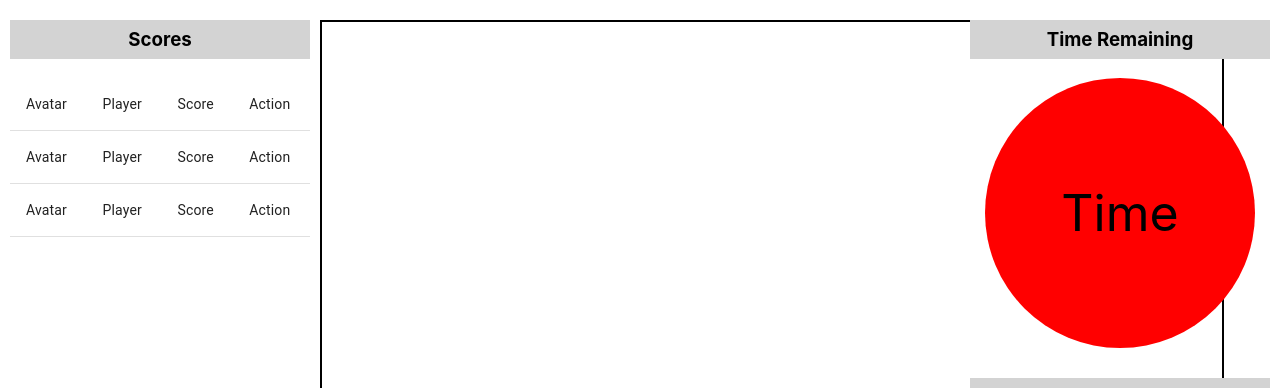
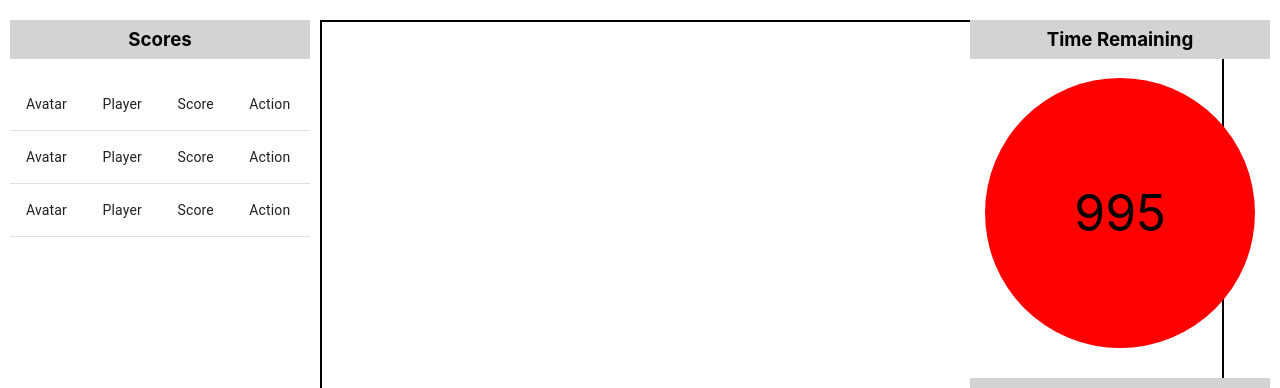
Before and after one commit to SPS-Team81/Pictionary, a React (Create React App) app in the folder client/: page / in a window 1280 px wide. Shown: the top 388 px of the page. Built offline with nearby package versions, Linux system fonts and the light colour scheme.

Commit message:
Add Timer to frontend

```diff
--- a/client/src/components/Timer.js
+++ b/client/src/components/Timer.js
@@ -1,6 +1,26 @@
 import React from 'react';
 
-function Timer() {
+export default class Clock extends React.Component {
+    constructor(props) {
+        super(props);
+        this.state = {timeRemaining: 1000 };
+    }
+
+    componentDidMount() {
+        this.timerId = setInterval(
+            () => this.tick(),
+            1000
+        );
+    }
+
+    tick() {
+        this.setState(({timeRemaining}) => ({
+            timeRemaining: timeRemaining - 1
+        }));
+    }
+
+    render() {
+        const { timeRemaining } = this.state
         return (
             <div style={{ padding: 10 }}>
                 <h3 style={{ marginTop: 10, backgroundColor: 'lightgray', padding: 8, textAlign: "center" }}>
@@ -8,11 +28,10 @@ function Timer() {
                 </h3>
                 <div>
                     <div style={{ float: "none", margin: "auto", padding: 10, backgroundColor: "red", borderRadius: "50%", width: 250, height: 250 }}>
-                    <div style={{ display: "flex", justifyContent: "center", alignItems: "center", height: "100%", margin: 0, fontSize: 50 }}>Time</div>
+                        <div style={{ display: "flex", justifyContent: "center", alignItems: "center", height: "100%", margin: 0, fontSize: 50 }}>{this.state.timeRemaining}</div>
                     </div>
                 </div>
             </div>
         );
     }
-
-export default Timer;
+}
```
Also changed, not shown: 1 other file (tests, documents, lock files or other folders). Lines whose indentation alone changed are shown as unchanged.
